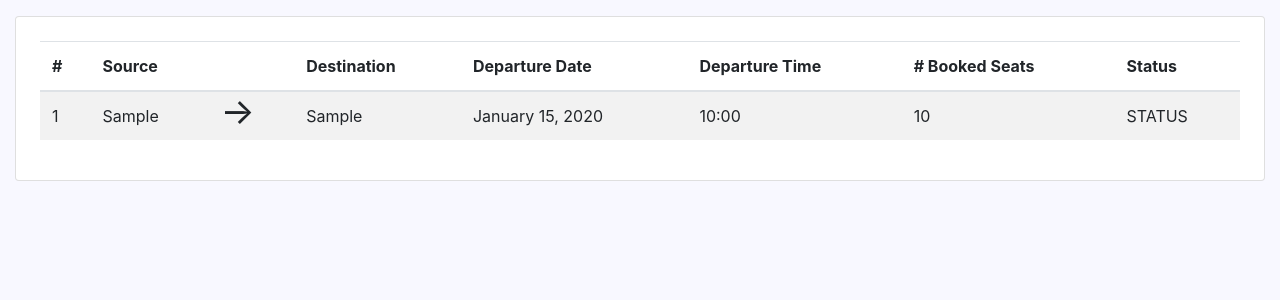
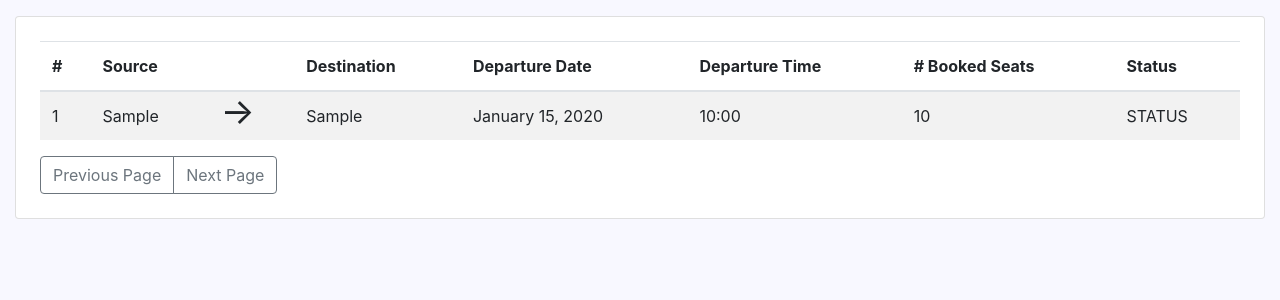
Before and after one commit to CatB1t/WebTrainReservation, a Django app: page /bookings/ in a window 1280 px wide. Shown: the part 73-373 px from the top of the page. Run offline with Django 3.2, Linux system fonts and the light colour scheme; a user stored in the database is signed in; tables that the repository leaves empty hold one stand-in row (values such as "Sample post"); some libraries are stand-ins or nearby versions.

Commit message:
Added pagination for bookings

```diff
--- a/trainres/trips/templates/trips/bookings.html
+++ b/trainres/trips/templates/trips/bookings.html
@@ -18,7 +18,7 @@
     <tbody>
 {% for book in bookings %}
 <tr>
-    <td>{{ forloop.counter }}</td>
+    <td>{{ forloop.counter|add:pageOffset }}</td>
     <td>{{ book.trip_id.source }}</td>
     <td style="font-size: 36px; line-height: 14px;">→</td>
     <td>{{ book.trip_id.destination }}</td>
@@ -30,6 +30,18 @@
 {% endfor %}
 </tbody>
 </table>
+<div class="btn-group" role="group" aria-label="Basic example">
+    {% if bookings.has_previous %}
+        <a class="btn btn-outline-primary" href="{{ request.path }}?page={{ bookings.previous_page_number }}">Previous Page</a>
+    {% else %}
+        <a class="btn btn-outline-secondary" href="">Previous Page</a>
+    {% endif %}
+    {% if bookings.has_next %}
+        <a class="btn btn-outline-primary" href="{{ request.path }}?page={{ bookings.next_page_number }}">Next Page</a>
+    {% else %}
+        <a class="btn btn-outline-secondary" href="">Next Page</a>
+    {% endif %}
+    </div>
 {% endif %}
 </div>
 {% endblock content%}
--- a/trainres/trips/views.py
+++ b/trainres/trips/views.py
@@ -3,6 +3,8 @@ from .models import Booking, Trip
 from .filters import BookFilter
 from .forms import BookingForm
 from django.contrib.auth.decorators import login_required
+from django.core.paginator import Paginator,EmptyPage
+
 # Create your views here.
 
 
@@ -19,7 +21,15 @@ def home(request):
 @login_required
 def bookings(request):
     userBookings = Booking.objects.filter(user_id=request.user)
-    return render(request, 'trips/bookings.html', {'bookings': userBookings})
+    p = Paginator(userBookings, 7)
+    page_num = request.GET.get('page', 1)
+
+    try:
+        page = p.page(page_num)
+    except EmptyPage:
+        page = p.page(1)
+
+    return render(request, 'trips/bookings.html', {'bookings': page, 'pageOffset': (page.number-1) * 7})
 
 @login_required
 def book(request, id):
```
